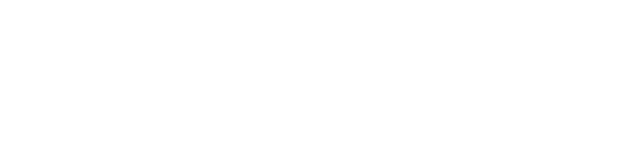
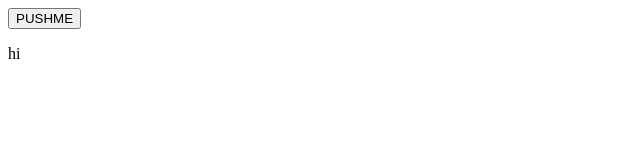
Before and after one commit to Amirsharifico/htmlJstoConnectExpress, a website: page src/index.html in a window 1280 px wide. Shown: the whole page, without its empty margins (0-640 px from the left). Drawn offline with Linux system fonts and the light colour scheme.

Commit message:
fetch data from express

```diff
--- a/index.html
+++ b/src/index.html
@@ -8,5 +8,10 @@
 </head>
 <body>
 
+    <button onclick="myFirstFunction()">PUSHME</button>
+<p id="javab">hi</p>
+
+
+    <script src="./index.js"></script>
 </body>
 </html>
--- /dev/null
+++ b/src/index.js
@@ -0,0 +1,10 @@
+let url = "http://localhost:3000/";
+
+function myFirstFunction() {
+  fetch(url)
+    .then((res) => res.json())
+    .then((data) => {
+      console.log(data);
+      document.getElementById("javab").innerText = data[0].name;
+    });
+}
```
Also changed, not shown: package.json (added, +24 -0 lines), index.js (deleted), 2 other files.
